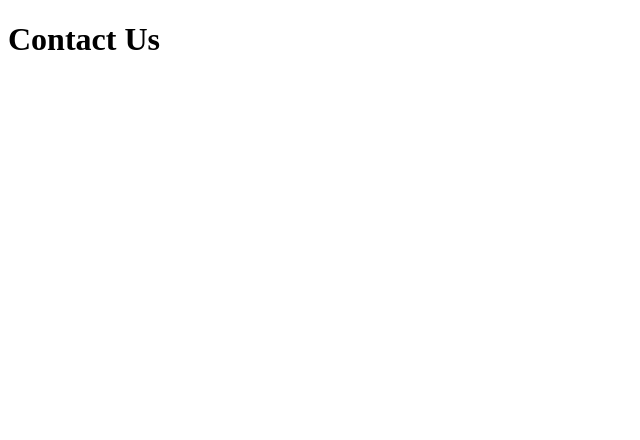
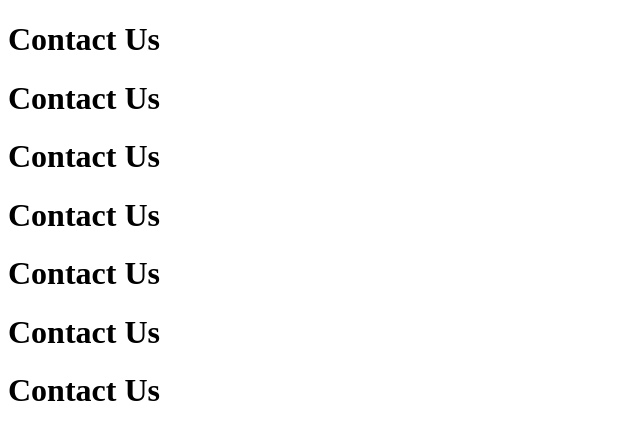
Before and after one commit to rahulraskar/sunbeam-website, a plain HTML site: page contact-us.html in a window 1280 px wide. Shown: the whole page, without its empty margins (0-640 px from the left). Drawn offline with Linux system fonts and the light colour scheme.

Commit message:
conatct-us changed

```diff
--- a/contact-us.html
+++ b/contact-us.html
@@ -7,5 +7,12 @@
 </head>
 <body>
     <h1>Contact Us</h1>
+    <h1>Contact Us</h1>
+    <h1>Contact Us</h1>
+    <h1>Contact Us</h1>
+    <h1>Contact Us</h1>
+    <h1>Contact Us</h1>
+    <h1>Contact Us</h1>
+
 </body>
 </html>
```
